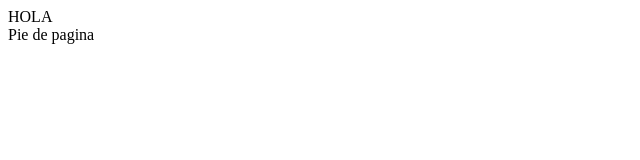
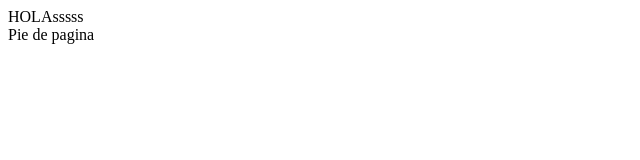
Before and after one commit to raulnietoj/primerapagina1, a plain HTML site: page index.html in a window 1280 px wide. Shown: the full height of the page, 0-640 px from the left. Drawn offline with Linux system fonts and the light colour scheme.

Commit message:
Cambios en html2

```diff
--- a/index.html
+++ b/index.html
@@ -6,7 +6,7 @@
     <title>Document</title>
 </head>
 <body>
-    <main>HOLA</main>
+    <main>HOLAsssss</main>
 
     <footer>Pie de pagina</footer>
 </body>
```
